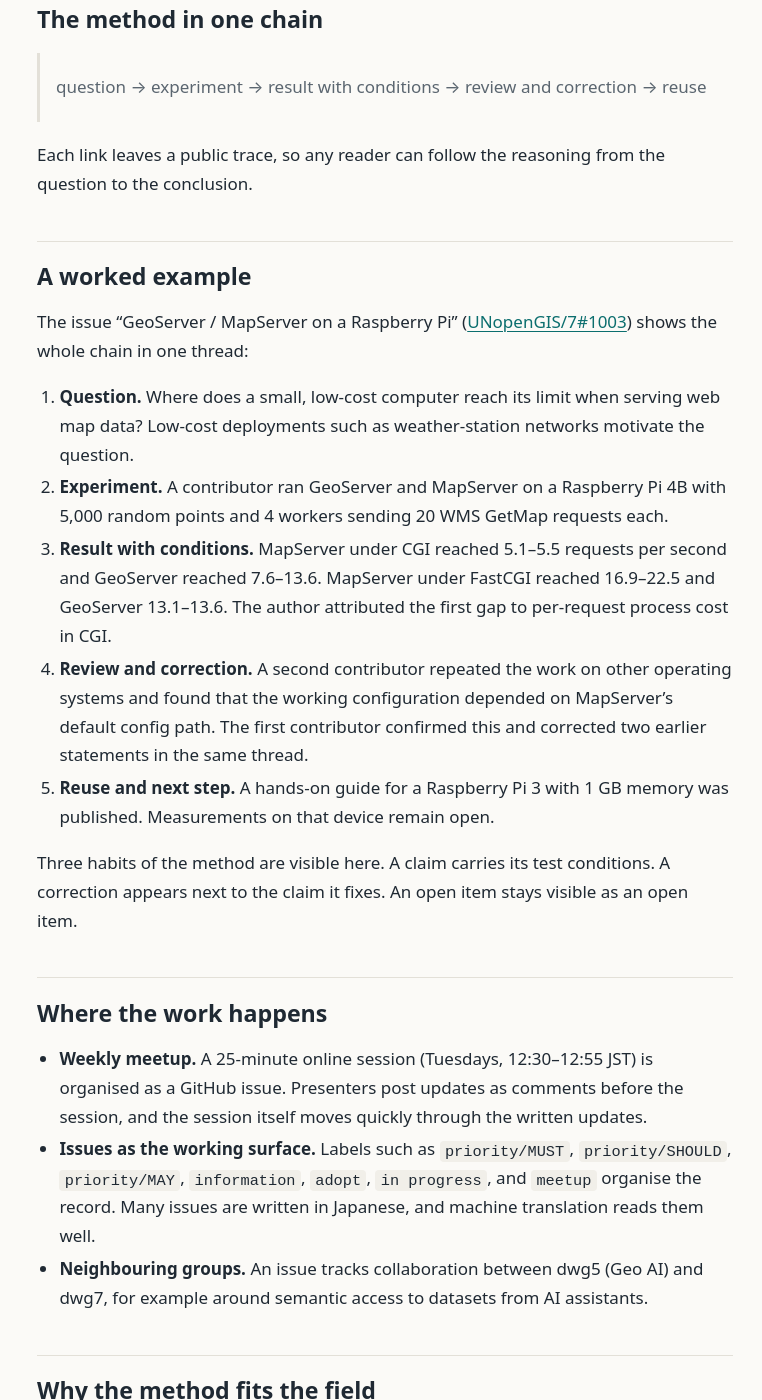
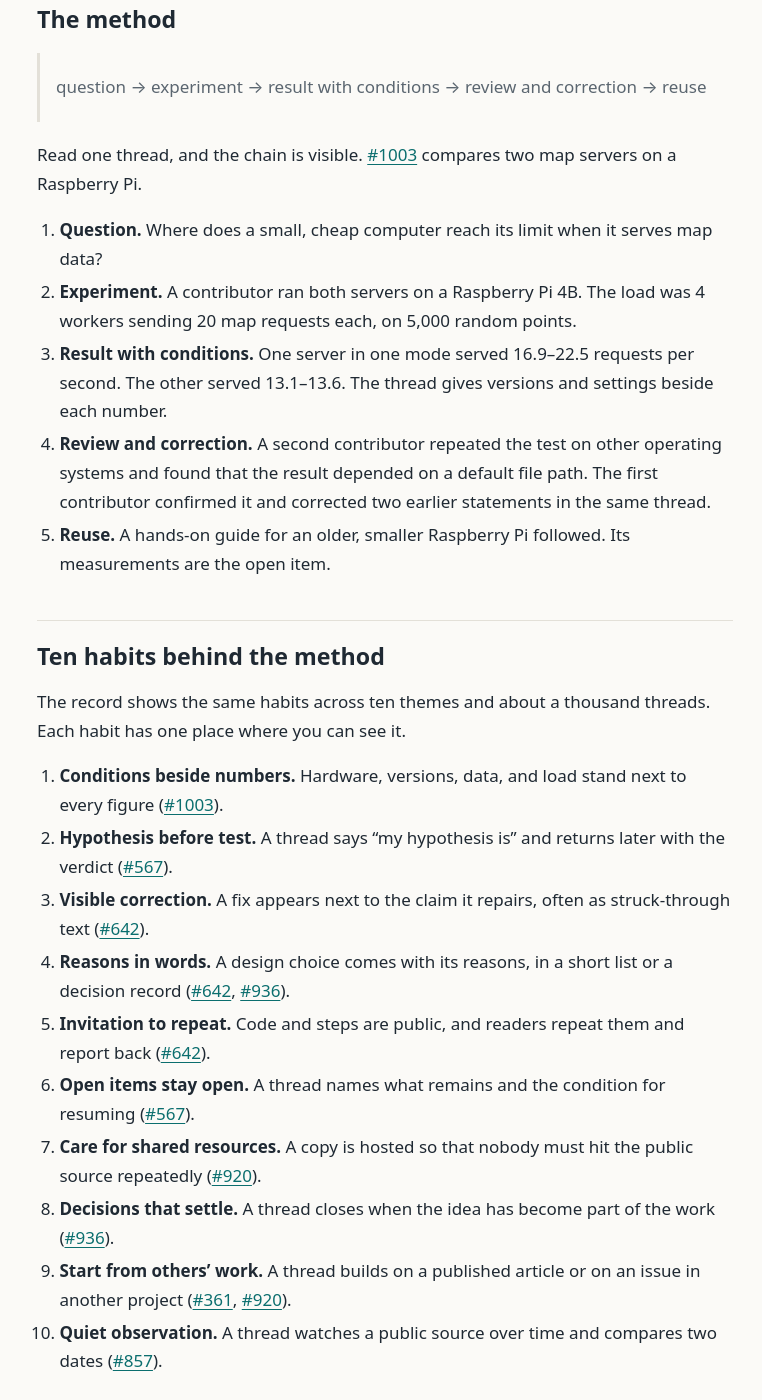
Before and after one commit to dwg7/guide, a Jekyll site: the page built from docs/dwg7-in-5-minutes.md, in a window 1280 px wide and 1400 px high, scrolled down 403 px. Shown: the whole window, without its empty margins (255-1017 px from the left). Built offline with Jekyll 4.4.1, drawn with Linux system fonts in a browser that asks for light colours; some of the changed text lies outside the part shown.

Commit message:
Rewrite dwg7 in 5 minutes and field guide around ten habits from the record
Co-Authored-By: Claude Sonnet 5.5 <noreply@anthropic.com>
Claude-Session: https://claude.ai/code/session_01SYTTDVn5h7avdPb4MGvQEv

```diff
--- a/docs/dwg7-in-5-minutes.md
+++ b/docs/dwg7-in-5-minutes.md
@@ -4,43 +4,59 @@ title: dwg7 in 5 Minutes
 
 # dwg7 in 5 Minutes
 
-dwg7 is Domain Working Group 7 of the UN Open GIS Initiative. It works on "Smart Maps": keeping web maps open so that people can build, test, and reuse them. Its working method is a chain of public records: a question, an experiment, a measured result, a review, and a correction. This page is a snapshot of that method as read from the public record on 2026-11-11. The issues are the primary source and this page is a reading aid.
+dwg7 is Domain Working Group 7 of the UN Open GIS Initiative. It works on "Smart Maps": web maps that stay open, so that anyone can build, test, and reuse them. Its method is a public record. Each piece of work leaves a thread that runs from a question to a result and a correction. This page describes that method as it appears in the [dwg7 issues](https://github.com/UNopenGIS/7/issues) on 2026-11-11. The issues are the source, and this page is a reading aid.
 
-## The method in one chain
+## The method
 
 > question → experiment → result with conditions → review and correction → reuse
 
-Each link leaves a public trace, so any reader can follow the reasoning from the question to the conclusion.
+Read one thread, and the chain is visible. [#1003](https://github.com/UNopenGIS/7/issues/1003) compares two map servers on a Raspberry Pi.
 
-## A worked example
+1. **Question.** Where does a small, cheap computer reach its limit when it serves map data?
+2. **Experiment.** A contributor ran both servers on a Raspberry Pi 4B. The load was 4 workers sending 20 map requests each, on 5,000 random points.
+3. **Result with conditions.** One server in one mode served 16.9–22.5 requests per second. The other served 13.1–13.6. The thread gives versions and settings beside each number.
+4. **Review and correction.** A second contributor repeated the test on other operating systems and found that the result depended on a default file path. The first contributor confirmed it and corrected two earlier statements in the same thread.
+5. **Reuse.** A hands-on guide for an older, smaller Raspberry Pi followed. Its measurements are the open item.
 
-The issue "GeoServer / MapServer on a Raspberry Pi" ([UNopenGIS/7#1003](https://github.com/UNopenGIS/7/issues/1003)) shows the whole chain in one thread:
+## Ten habits behind the method
 
-1. **Question.** Where does a small, low-cost computer reach its limit when serving web map data? Low-cost deployments such as weather-station networks motivate the question.
-2. **Experiment.** A contributor ran GeoServer and MapServer on a Raspberry Pi 4B with 5,000 random points and 4 workers sending 20 WMS GetMap requests each.
-3. **Result with conditions.** MapServer under CGI reached 5.1–5.5 requests per second and GeoServer reached 7.6–13.6. MapServer under FastCGI reached 16.9–22.5 and GeoServer 13.1–13.6. The author attributed the first gap to per-request process cost in CGI.
-4. **Review and correction.** A second contributor repeated the work on other operating systems and found that the working configuration depended on MapServer's default config path. The first contributor confirmed this and corrected two earlier statements in the same thread.
-5. **Reuse and next step.** A hands-on guide for a Raspberry Pi 3 with 1 GB memory was published. Measurements on that device remain open.
+The record shows the same habits across ten themes and about a thousand threads. Each habit has one place where you can see it.
 
-Three habits of the method are visible here. A claim carries its test conditions. A correction appears next to the claim it fixes. An open item stays visible as an open item.
+1. **Conditions beside numbers.** Hardware, versions, data, and load stand next to every figure ([#1003](https://github.com/UNopenGIS/7/issues/1003)).
+2. **Hypothesis before test.** A thread says "my hypothesis is" and returns later with the verdict ([#567](https://github.com/UNopenGIS/7/issues/567)).
+3. **Visible correction.** A fix appears next to the claim it repairs, often as struck-through text ([#642](https://github.com/UNopenGIS/7/issues/642)).
+4. **Reasons in words.** A design choice comes with its reasons, in a short list or a decision record ([#642](https://github.com/UNopenGIS/7/issues/642), [#936](https://github.com/UNopenGIS/7/issues/936)).
+5. **Invitation to repeat.** Code and steps are public, and readers repeat them and report back ([#642](https://github.com/UNopenGIS/7/issues/642)).
+6. **Open items stay open.** A thread names what remains and the condition for resuming ([#567](https://github.com/UNopenGIS/7/issues/567)).
+7. **Care for shared resources.** A copy is hosted so that nobody must hit the public source repeatedly ([#920](https://github.com/UNopenGIS/7/issues/920)).
+8. **Decisions that settle.** A thread closes when the idea has become part of the work ([#936](https://github.com/UNopenGIS/7/issues/936)).
+9. **Start from others' work.** A thread builds on a published article or on an issue in another project ([#361](https://github.com/UNopenGIS/7/issues/361), [#920](https://github.com/UNopenGIS/7/issues/920)).
+10. **Quiet observation.** A thread watches a public source over time and compares two dates ([#857](https://github.com/UNopenGIS/7/issues/857)).
 
-## Where the work happens
+## Rhythm
 
-- **Weekly meetup.** A 25-minute online session (Tuesdays, 12:30–12:55 JST) is organised as a GitHub issue. Presenters post updates as comments before the session, and the session itself moves quickly through the written updates.
-- **Issues as the working surface.** Labels such as `priority/MUST`, `priority/SHOULD`, `priority/MAY`, `information`, `adopt`, `in progress`, and `meetup` organise the record. Many issues are written in Japanese, and machine translation reads them well.
-- **Neighbouring groups.** An issue tracks collaboration between dwg5 (Geo AI) and dwg7, for example around semantic access to datasets from AI assistants.
+- **Weekly meetup.** A 25-minute online session runs on Tuesdays at 12:30 JST. Each week is one issue. Presenters post their updates as comments beforehand, and the session moves through them in an agreed order. The record holds 277 meetup issues since 2022.
+- **Labels.** `priority/MUST`, `priority/SHOULD`, and `priority/MAY` order attention. Closed threads carry them: the middle time to close is 14, 23, and 32 days. Other labels name a purpose: `information`, `adopt`, `in progress`, `request for comments`, `help wanted`, `event`, `meetup`.
+- **Language.** Japanese appears in two of every three issues opened in 2025 and 2026. Machine translation reads technical threads well. A short English comment invites international readers.
 
-## Why the method fits the field
+## What the work looks like now
 
-International and public-sector geospatial work values reproducible claims, clear provenance, and decisions that survive staff changes. Open technology supplies the tools to publish all three: repositories hold code and data, issues hold reasoning, and releases hold results. dwg7 sits where these two needs meet.
+- Map tiles live in single PMTiles files. Public hosting, such as Source Cooperative, holds the original. Martin servers deliver tiles to readers ([#642](https://github.com/UNopenGIS/7/issues/642), [#999](https://github.com/UNopenGIS/7/issues/999)).
+- Small computers carry maps into the field and the classroom ([#567](https://github.com/UNopenGIS/7/issues/567), [#575](https://github.com/UNopenGIS/7/issues/575)).
+- Language models meet geospatial data in a design that separates a staff assistant from a map-making service ([#936](https://github.com/UNopenGIS/7/issues/936)). A neighbouring group, dwg5, works on Geo AI ([#995](https://github.com/UNopenGIS/7/issues/995)).
+- Some themes are history. Between 2023 and 2024 the group tried distributing tiles through IPFS. Delivery has since moved to Martin servers, Source Cooperative, and GitHub Pages.
+
+## Why this method fits
+
+International and public-sector geospatial work needs claims that others can verify, choices that outlast staff changes, and data that stays open. A thread that keeps its conditions, corrections, and open items gives all three. Open repositories and issues carry all three as a matter of course.
 
 ## Your path in four steps
 
-1. **Observe.** Open the [issue list](https://github.com/UNopenGIS/7/issues) and read one thread from question to result.
-2. **Choose a question.** Pick a friction from your own work that fits the chain above.
-3. **Try.** Run a small experiment from [Good First Experiments](good-first-experiments.md) with the same habits: state conditions, record results.
-4. **Share.** Post the record as an issue comment or in your own public place, linked from a related issue.
+1. **Observe.** Read one thread from its question to its result.
+2. **Choose.** Pick a friction from your own work that fits the chain.
+3. **Try.** Run one experiment from [Good First Experiments](good-first-experiments.md). State your conditions.
+4. **Share.** Post your record as a comment or an issue, and link the thread you started from.
 
-Continue with [Onboarding Paths](onboarding-paths.md) to find a route that matches your background.
+[Onboarding Paths](onboarding-paths.md) matches these steps to your background.
 
 [Back to index](index.md)
--- a/docs/field-guide.md
+++ b/docs/field-guide.md
@@ -4,96 +4,98 @@ title: dwg7 Field Guide
 
 # dwg7 Field Guide
 
-This field guide explains how dwg7 works through the logic behind its habits. Each answer states the habit, the reason for it, and where to see it in the public record (checked 2026-11-11 at [UNopenGIS/7](https://github.com/UNopenGIS/7/issues)).
+This guide explains how dwg7 works. Each answer names a habit, gives its reason, and points to a thread where you can see it. Threads come from the [dwg7 issues](https://github.com/UNopenGIS/7/issues), checked on 2026-11-11. Where the record is silent, the answer says so and offers a suggestion marked as this guide's own.
 
-## The logic of the record
+## Why the record is public
 
-### 1. Why does the work happen in public issues and repositories?
+### 1. Why does the work happen in public issues?
 
-A claim can be checked only when its evidence is visible. Public issues hold the question, the method, and the result in one place, so a reader can verify each step and a later contributor can continue from it.
+A claim can be checked when its evidence is visible. An issue holds the question, the method, and the result together. A reader verifies each step, and a later contributor continues from the last one. Of the 967 closed issues, 919 carry at least one comment.
 
 ### 2. What is dwg7?
 
-dwg7 is Domain Working Group 7 of the UN Open GIS Initiative, working on "Smart Maps". The group works through a public record of questions, experiments, results, and corrections.
+dwg7 is Domain Working Group 7 of the UN Open GIS Initiative, working on "Smart Maps". Its working surface is the [UNopenGIS/7](https://github.com/UNopenGIS/7) repository. The repository description states the purpose: keep web maps open for a better world.
 
 ### 3. How does dwg7 relate to standards, vendors, and funded programmes?
 
-The record shows a working group that tests tools and data. It adopts or adapts existing open standards and software, and it publishes the evidence behind each choice. Statements about funding or institutional authority belong with the institution that holds them, and the guide links to the source.
+The record shows a group that tests open tools and open data and publishes the evidence. It adopts existing open software and formats, such as PMTiles and Martin, and works with outside projects, such as an elevation-tile project ([#920](https://github.com/UNopenGIS/7/issues/920)) and a humanitarian mapping network ([#857](https://github.com/UNopenGIS/7/issues/857)). For funding and institutional authority, the primary sources are the institutions themselves.
 
-### 4. Why do experiments appear before finished products?
+### 4. Why do experiments come before finished products?
 
-An experiment states its conditions and gives a result that others can repeat. A finished product can grow from a sequence of such results. The early record shows why each design decision was taken.
+An experiment states its conditions and yields a result that others can repeat. A product can grow from a sequence of such results. Thread [#642](https://github.com/UNopenGIS/7/issues/642) began as a question about a tile cache and ended as a working delivery design.
+
+## The ten habits
 
 ### 5. What does a good claim look like?
 
-A good claim names its conditions. For example, a throughput figure comes with the hardware, the software version, the data size, and the load pattern ([#1003](https://github.com/UNopenGIS/7/issues/1003)). Conditions let a reader decide whether the result applies to their own case.
+It carries its conditions. In [#1003](https://github.com/UNopenGIS/7/issues/1003), each throughput figure comes with the hardware, the software version, the data size, and the load. Conditions let a reader decide whether the result applies to their case.
 
-### 6. How are errors handled?
+### 6. How do contributors state a hypothesis?
 
-An error is corrected in the same thread where it appeared, with the reason. In #1003, the author confirmed that an earlier explanation of environment variables was wrong, restated the finding, and fixed the written guide. Visible corrections raise the trust in the remaining claims.
+They label it. In [#567](https://github.com/UNopenGIS/7/issues/567), a contributor writes that a power shortage is the hypothesis for a failing disk, then swaps ports and reports that the setup became stable. The label separates a guess from a finding.
 
-### 7. What happens to unfinished questions?
+### 7. How are errors handled?
 
-They stay open and visible. In #1003 the Raspberry Pi 3 measurements are listed as the next step. An open item tells a newcomer exactly where a contribution helps.
+They are corrected in the thread where they appeared, with the reason. In #1003, the author confirmed that an earlier explanation about environment variables was wrong, restated the finding, and fixed the written guide. In #642, a superseded plan stays visible as struck-through text. A visible correction raises trust in the claims around it.
+
+### 8. How do contributors explain a design?
+
+They write the reasons. #642 explains a delivery design in a short chain: keep a public source at high availability, and add a local cache where speed is needed. #936 records a design as a decision record with context, options, and consequences.
+
+### 9. How does a thread invite repetition?
+
+It publishes code and steps. In #642 the experiment's repository and an article describe the steps, and another contributor followed them and asked a question about local files. A repeated experiment adds evidence, and a question exposes a gap.
+
+### 10. What happens to unfinished questions?
+
+They stay open and visible. #1003 lists a measurement on a smaller Raspberry Pi as the next step. #567 closed with the note that development paused until field use brings lessons. Both name where a contribution helps.
+
+### 11. How do contributors treat shared resources?
+
+They plan for the load they place on others. In [#920](https://github.com/UNopenGIS/7/issues/920) the stated reason for hosting a full copy of a public imagery tile set is to spare the public source from repeated bulk requests. In [#999](https://github.com/UNopenGIS/7/issues/999) a contributor checked a byte-for-byte match and left a week for comments before moving files.
+
+### 12. When does a thread close?
+
+When the idea has become part of the work. #936 closed with the note that the concept had settled. #642 closed after the result was reported elsewhere. Closed threads remain readable and open to comment.
+
+### 13. How do contributors start?
+
+From someone else's work. [#361](https://github.com/UNopenGIS/7/issues/361) builds on published articles about elevation tiles. #920 begins from an invitation in another project's issue. Later contributors, in turn, repeat earlier published exercises and record their own results.
+
+### 14. How do contributors observe slowly?
+
+They create a quiet place and compare dates. [#857](https://github.com/UNopenGIS/7/issues/857) collects observations on a mapping task, with two dates overlaid in colour and progress figures recorded in April and May 2026.
 
 ## Rhythm and vocabulary
 
-### 8. How does the weekly meetup work?
+### 15. How does the weekly meetup work?
 
-A weekly issue (titled with date and time, for example 12:30–12:55 JST) collects written updates from presenters as comments. The live session of about 25 minutes then moves through the updates in an agreed order. Written updates give remote participants and later readers the same information as the live audience.
+Each week has one issue, titled with its date and time (Tuesdays, 12:30–12:55 JST). Presenters post written updates before the session, and the live session of about 25 minutes follows an agreed order. Written updates give remote participants and later readers the same information as the live audience. See [#1027](https://github.com/UNopenGIS/7/issues/1027).
 
-### 9. What do the labels mean?
+### 16. What do the labels mean?
 
-Labels organise the record by purpose: `meetup` for weekly sessions, `information` for items to share, `adopt` for candidates for adoption, `in progress` for active work, and `priority/MUST`, `priority/SHOULD`, `priority/MAY` for attention order. Check the issue itself for the exact use in each case.
+`priority/MUST`, `priority/SHOULD`, and `priority/MAY` order attention. Closed threads show it: the middle time to close is 14, 23, and 32 days. `information` marks items to share, `adopt` marks candidates for adoption, `in progress` marks active work, `request for comments` invites response, `help wanted` asks for hands, `event` marks events, and `meetup` marks weekly sessions. The meanings above come from how the labels are used, since the record holds no definition document.
 
-### 10. In which language is the record written?
+### 17. In which language is the record written?
 
-Many issues are written in Japanese, and some in English. Machine translation reads technical issues well. This guide suggests adding a short English summary comment when you want international readers to join a thread.
+In 2025 and 2026, two of every three new issues contain Japanese in the title or the opening text, and the rest are mostly in English. Machine translation reads technical threads well. This guide suggests a short English comment when you want international readers to join.
 
-### 11. How do I introduce a question?
+## Who contributes and how
 
-Write the context, the practical problem, the evidence you have, and the kind of feedback you seek. A short, specific introduction with a link to related issues connects quickly to existing work.
+### 18. Which contributions help?
 
-### 12. How do I ask about unfamiliar terms?
+Clear questions, reproducible examples, data checks, repeated measurements, written summaries, and reviews of other people's results. In #1003 the decisive review came from repeating the test on other operating systems. In [#575](https://github.com/UNopenGIS/7/issues/575) the work was logistics: sixteen small computers, addresses, and a plan for a training room. Each contribution adds evidence or clarity to the chain.
 
-Ask directly in the thread. A plain-language question exposes an undefined term, and the answer improves the record for the next reader.
+### 19. How should AI-assisted work be handled?
 
-## Contribution and roles
+The record gives examples. [#936](https://github.com/UNopenGIS/7/issues/936) designs how a language model hands a map request to a map-making service, and [#1014](https://github.com/UNopenGIS/7/issues/1014) offers a semantic search over a large public catalogue. This guide suggests naming where AI helped and checking its output as you would check any source.
 
-### 13. Which contributions help?
+### 20. What can be published?
 
-Clear questions, reproducible examples, data checks, documentation, translation, summaries, and reviews of other people's results all help. Each of them adds evidence or clarity to the chain from question to reuse.
+Open data, public information, and your own results. This guide suggests keeping personal data, private messages, credentials, and unpublished operational details out of the thread, and citing the licence and source of each dataset. Contributors from public institutions can describe an operational question in general terms and publish what their institution has cleared.
 
-### 14. Which contributions fit a reader who prefers words and data?
+## A good next step
 
-Many steps of the chain are non-code work: stating a user need, checking a dataset, repeating an experiment on a different machine, and translating a thread. In #1003 the decisive review step came from repeating the test on other operating systems.
-
-### 15. What gives a contribution influence?
-
-In the threads read for this guide, repeatable results move the discussion forward. This guide suggests leading with evidence and reproducibility.
-
-### 16. How should disagreement be expressed?
-
-Point to the condition or the measurement that differs, and propose a test that settles it. The exchange in #1003 about FastCGI environments follows this pattern: hypothesis, check, confirmation.
-
-## Responsibility and context
-
-### 17. How are public-sector responsibilities respected?
-
-This guide suggests that contributors from public institutions describe operational needs in general terms and publish information that their institution has cleared. Open collaboration fits alongside data classification and institutional rules.
-
-### 18. How should AI-assisted work be handled?
-
-This guide suggests stating where AI contributed and verifying its output with the same checks as any other source. Several threads combine AI assistants and geospatial data, and the neighbouring dwg5 focuses on Geo AI. A person who checks an AI-assisted claim against evidence makes it a solid part of the record.
-
-### 19. What can be published?
-
-Publish open data, public information, and your own results. Keep personal data, private messages, credentials, and unpublished operational details in their own secure places. Cite the licence and source of every dataset you use.
-
-### 20. What is a good next step?
-
-Read one thread from question to result, then reproduce one small step from it. Post what you observed as a comment. That sequence already completes the chain once.
-
-The chain turns attention into evidence, and evidence into reuse: observe, try, record, share.
+Read one thread from question to result. Repeat one small step of it. Post what you observed. That sequence completes the chain once.
 
 [Back to index](index.md)
```
